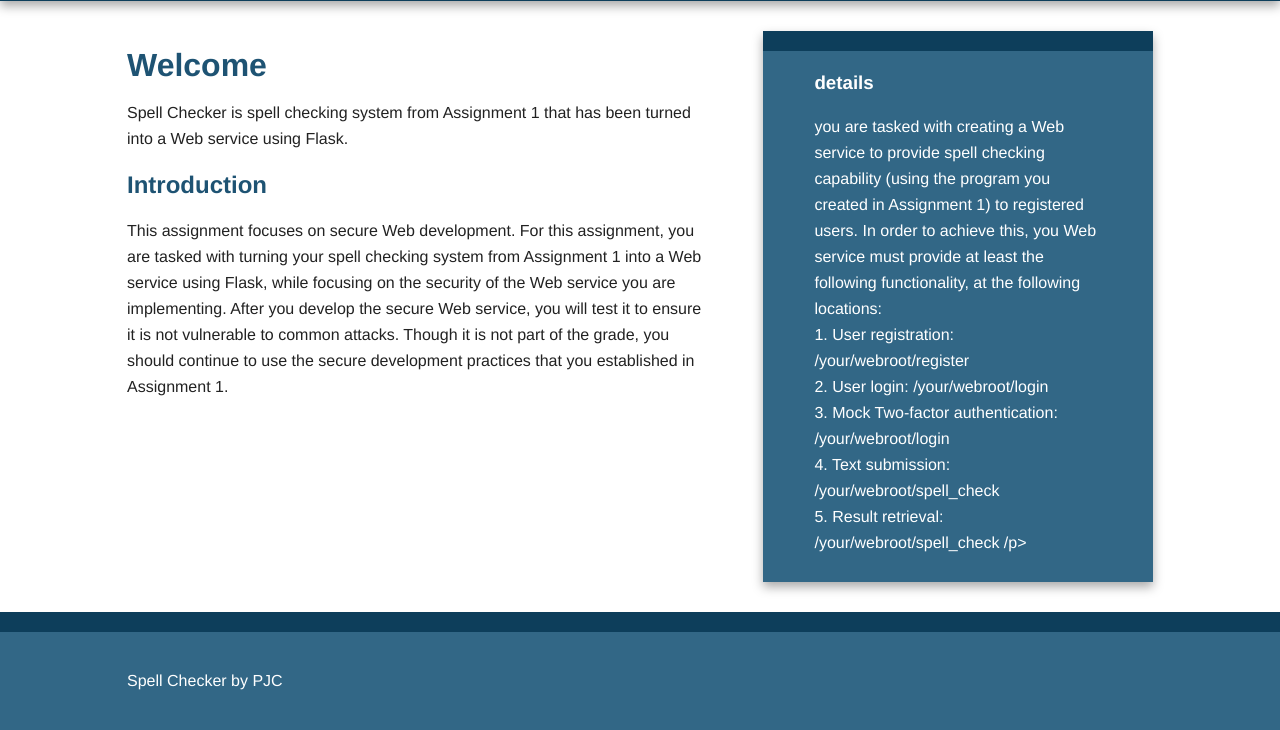
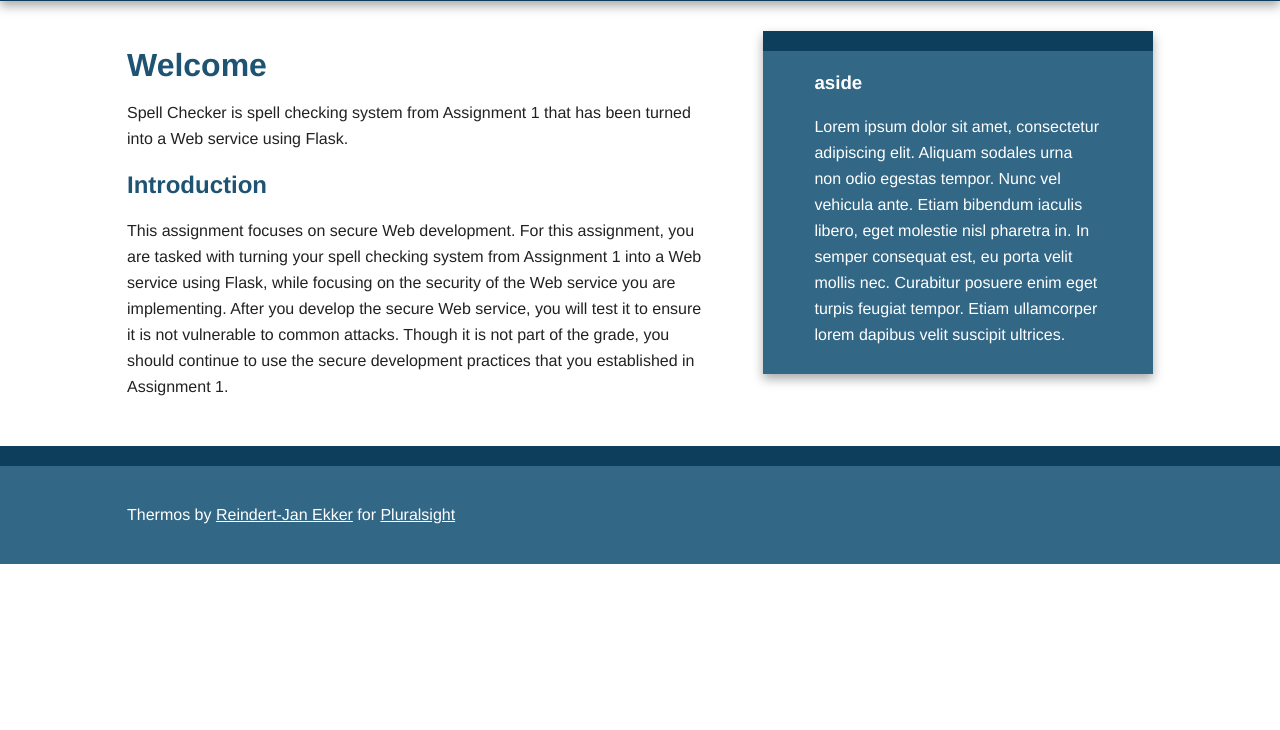
Before and after one commit to pjc509/appsec9163-4, a Python web app: template templates/index.html in a window 1280 px wide. Shown: the part 95-825 px from the top of the page. After the commit the page ends 659 px from the top, so only its background shows below. Run offline with Jinja, Linux system fonts and the light colour scheme; the template is opened without the code that fills it, so the values that code supplies are empty; some libraries are stand-ins or nearby versions.

Commit message:
updates to login and base html

```diff
--- a/forms.py
+++ b/forms.py
@@ -9,6 +9,7 @@ from .models import User
 class LoginForm(Form):
     uname = StringField('Your Username:', validators=[DataRequired()])
     pword = PasswordField('Password', validators=[DataRequired()])
+    p2fa = StringField('2FA Password', validators=[DataRequired()])
     remember_me = BooleanField('Keep me logged in')
     submit = SubmitField('Log In')
 
--- a/templates/base.html
+++ b/templates/base.html
@@ -10,7 +10,7 @@
         <link rel="stylesheet" href="{{ url_for('static', filename='css/normalize.min.css') }}">
         <link rel="stylesheet" href="{{ url_for('static', filename='css/main.css') }}">
 
-        <script src="../static/js/vendor/modernizr-2.6.2-respond-1.1.0.min.js"></script>
+        <script src="{{ url_for('static', filename='js/vendor/modernizr-2.6.2-respond-1.1.0.min.js') }}"></script>
     </head>
     <body>
 
@@ -29,20 +29,25 @@
 
         <div class="main-container">
             <div class="main wrapper clearfix">
+                <article class=flashes>
+                    {% with messages = get_flashed_messages() %}
+                      {% if messages %}
+                        <ul>
+                        {% for message in messages %}
+                          <li>{{ message }}</li>
+                        {% endfor %}
+                        </ul>
+                      {% endif %}
+                    {% endwith %}
+                </article>
 
                 {%  block content %}
                 {%  endblock %}
 
                 {% block sidebar %}
                     <aside>
-                        <h3>details</h3>
-                        <p> you are tasked with creating a Web service to provide spell checking capability (using the program you created in Assignment 1) to registered users. In order to achieve this, you Web service must provide at least the following functionality, at the following locations:<br>
-1. User registration: /your/webroot/register<br>
-2. User login: /your/webroot/login<br>
-3. Mock Two-factor authentication: /your/webroot/login <br>
-4. Text submission: /your/webroot/spell_check <br>
-5. Result retrieval: /your/webroot/spell_check
-/p>
+                        <h3>aside</h3>
+                        <p>Lorem ipsum dolor sit amet, consectetur adipiscing elit. Aliquam sodales urna non odio egestas tempor. Nunc vel vehicula ante. Etiam bibendum iaculis libero, eget molestie nisl pharetra in. In semper consequat est, eu porta velit mollis nec. Curabitur posuere enim eget turpis feugiat tempor. Etiam ullamcorper lorem dapibus velit suscipit ultrices.</p>
                     </aside>
                 {% endblock %}
             </div> <!-- #main -->
@@ -50,7 +55,7 @@
 
         <div class="footer-container">
             <footer class="wrapper">
-                <p>Spell Checker by PJC</p>
+                <p>Thermos by <a href="http://www.rjekker.nl">Reindert-Jan Ekker</a> for <a href="http://www.pluralsight.com">Pluralsight</a></p>
             </footer>
         </div>
 
--- a/templates/login.html
+++ b/templates/login.html
@@ -13,6 +13,7 @@ Spell Checker -- Login
             <table>
                 {{ render_field(form.uname, size=50) }}
                 {{ render_field(form.pword, size=50) }}
+                {{ render_field(form.p2fa, size=50) }}
                 {{ render_field(form.remember_me) }}
                 {{ render_field(form.submit) }}
             </table>
```
